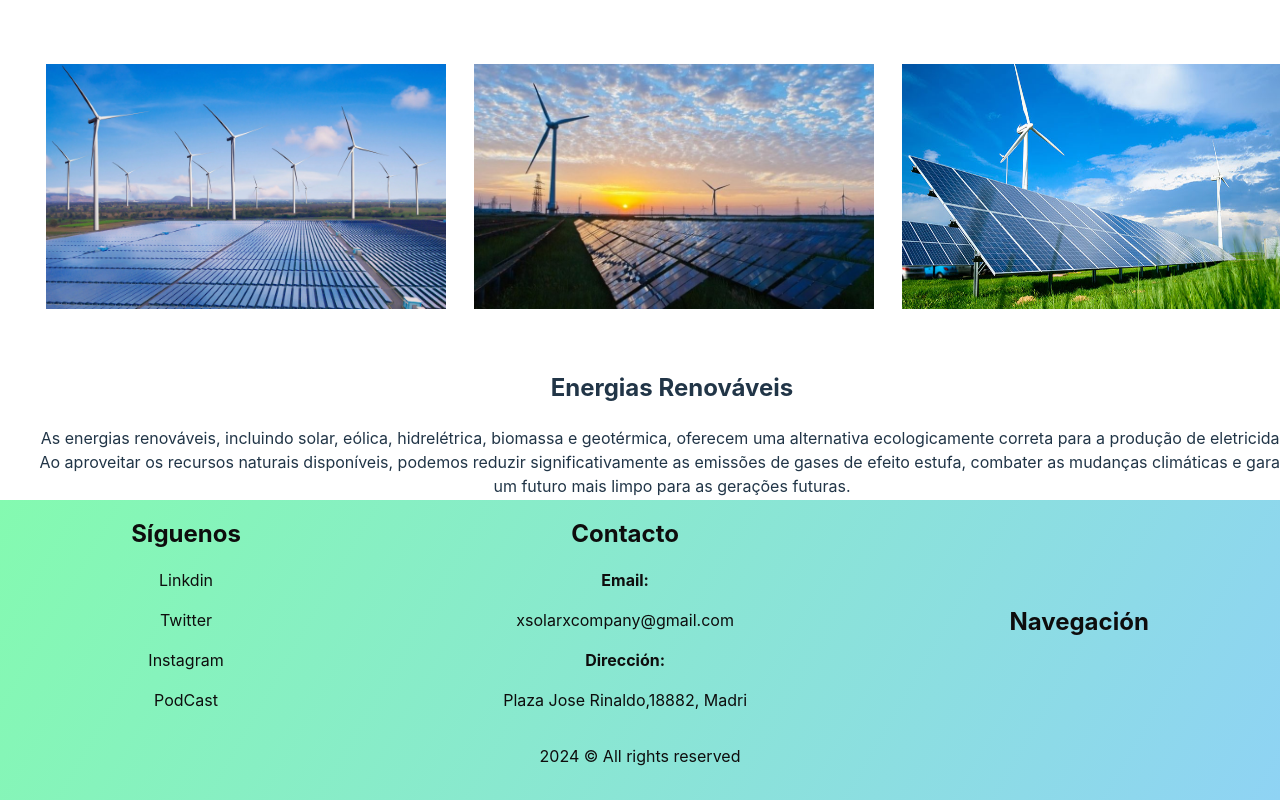
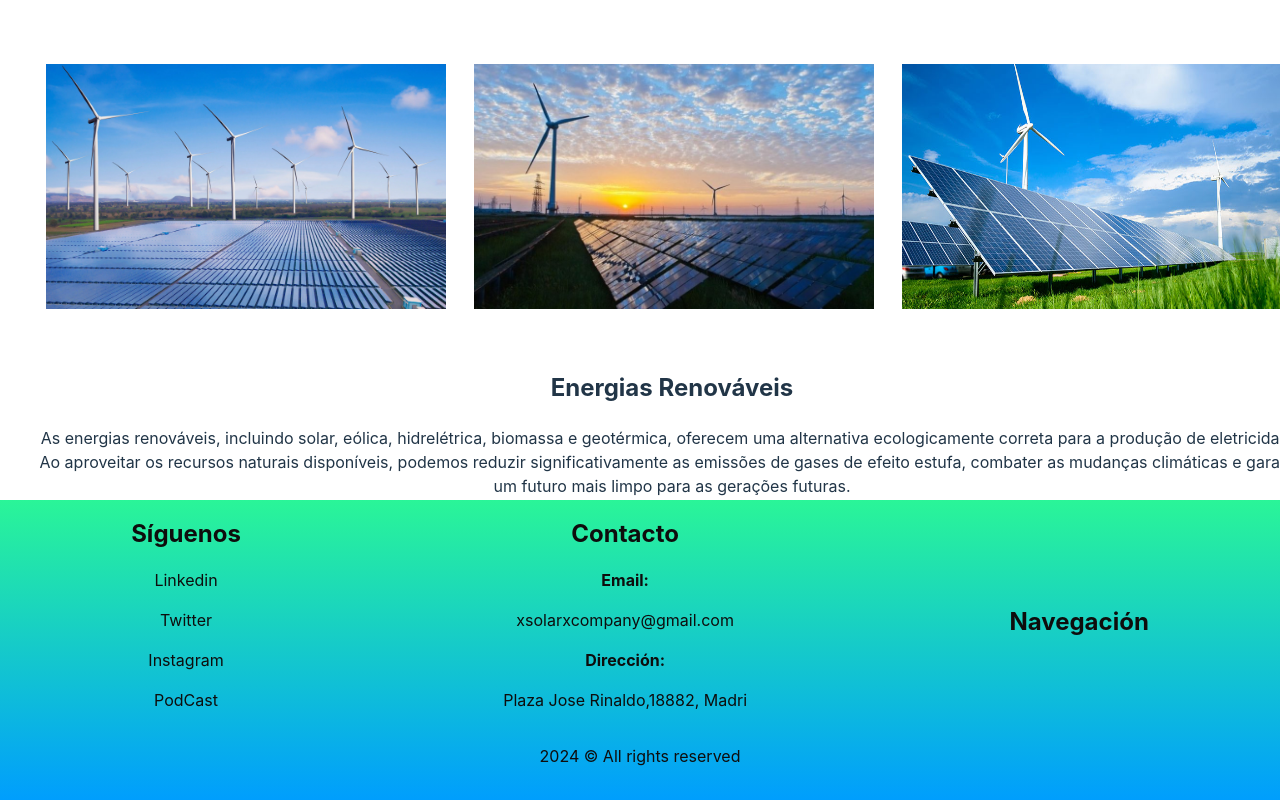
Before and after one commit to xsolarxx/FRONTEND, a React (Vite) app: page / in a window 1280 px wide. Shown: the top 800 px of the page. Built offline with nearby package versions, Linux system fonts and the light colour scheme.

Commit message:
minor change

```diff
--- a/src/components/Footer/Footer.css
+++ b/src/components/Footer/Footer.css
@@ -9,7 +9,7 @@
   width: 100%;
   height: 300px;
   box-sizing: border-box;
-  background-image: linear-gradient(120deg, #84fab0 0%, #8fd3f4 100%);
+  background-image: linear-gradient(180deg, #2af598 0%, #009efd 100%);
 }
 
 .footer-content {
--- a/src/components/Footer/Footer.jsx
+++ b/src/components/Footer/Footer.jsx
@@ -5,7 +5,7 @@ export const Footer = () => {
       <div className="footer-content">
         <div className="column-center">
           <h2>Síguenos</h2>
-          <p>Linkdin</p>
+          <p>Linkedin</p>
           <p>Twitter</p>
           <p>Instagram</p>
           <p>PodCast</p>
```
